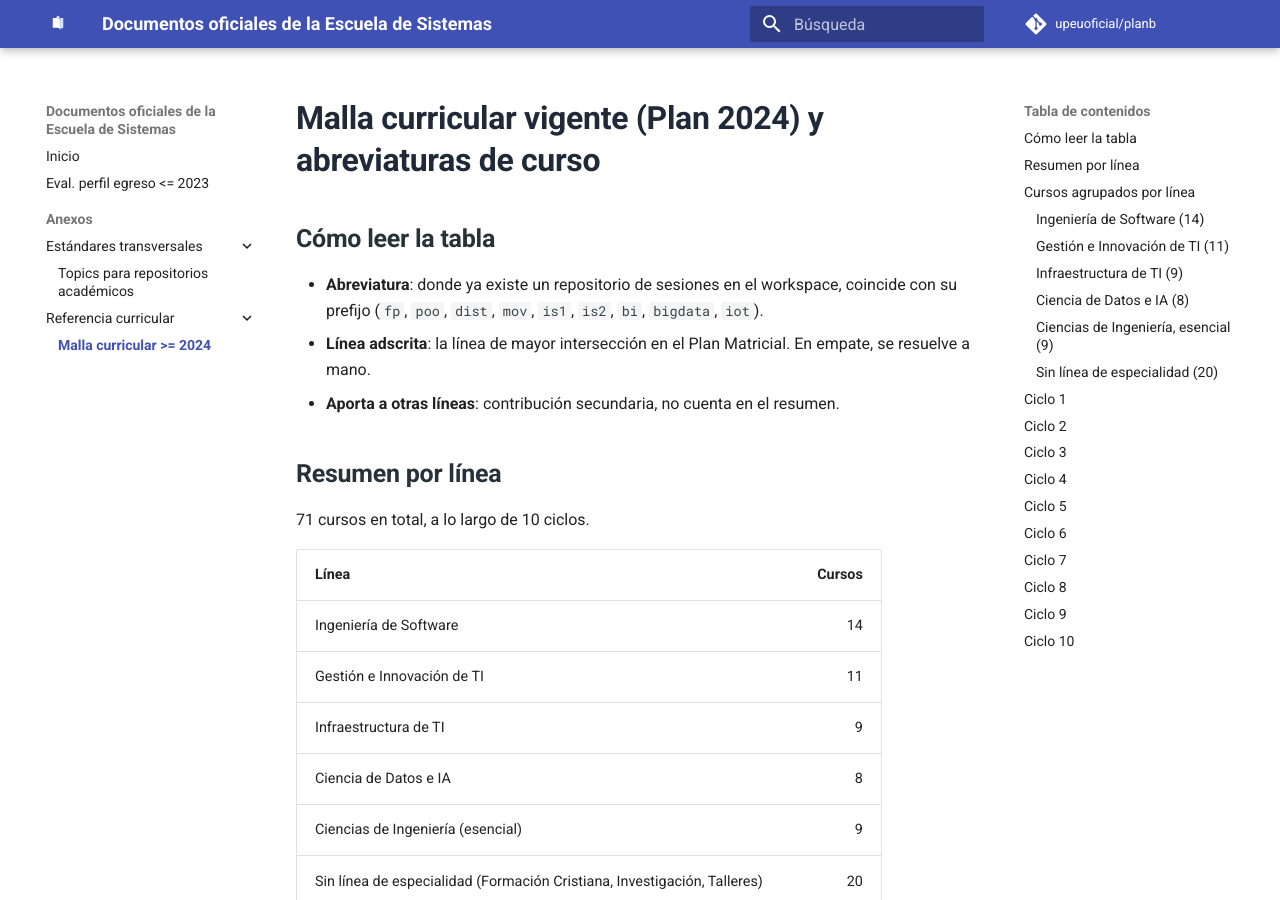
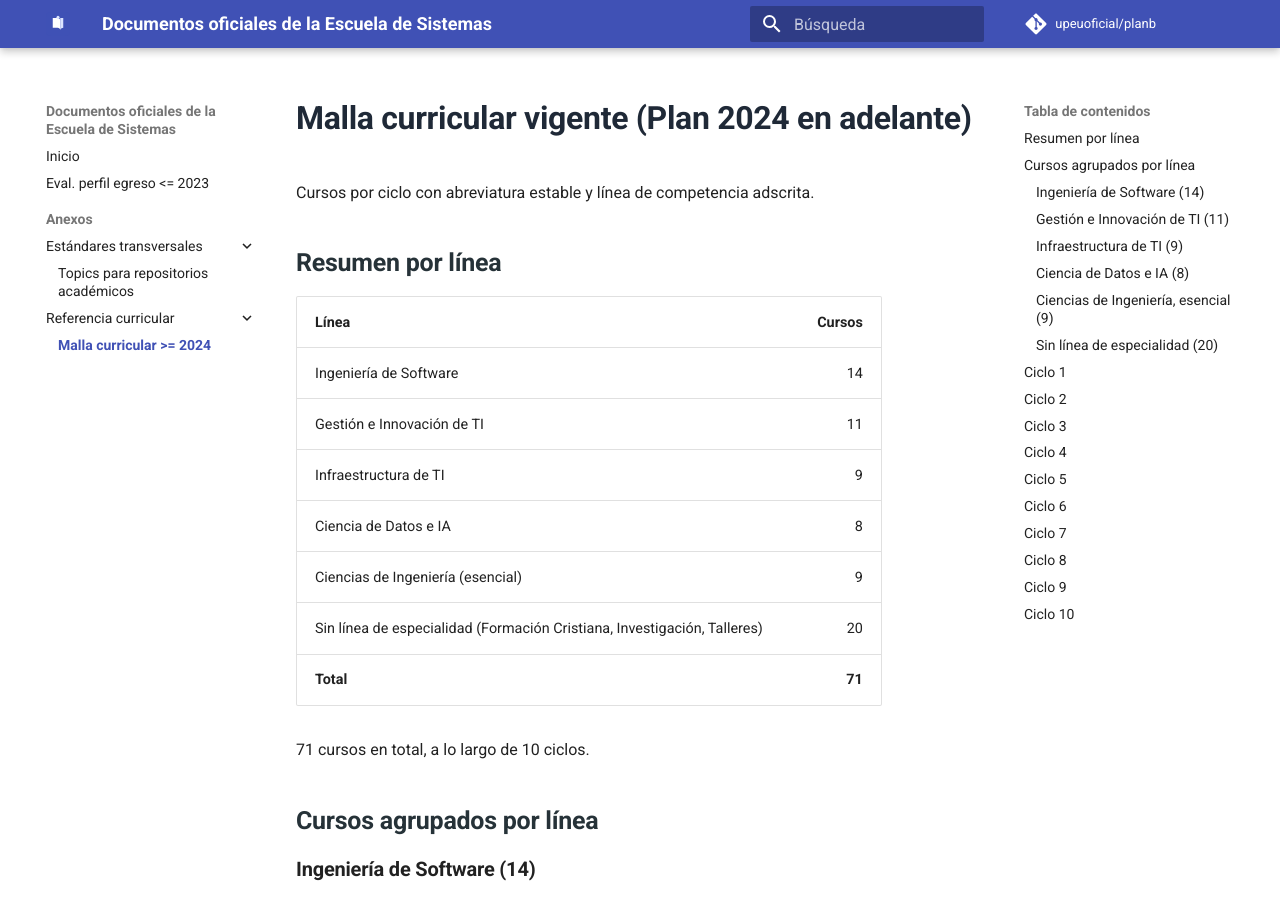
Before and after one commit to upeuoficial/planb, an MkDocs documentation site: the page built from docs/anexos/malla-curricular-2024.md, in a window 1280 px wide and 900 px high. Built offline with MkDocs 1.6.1 and Material for MkDocs 9.7.7, drawn with Linux system fonts in a browser that asks for light colours; comment, search, counter and statistics services are not loaded.

Commit message:
plan 2024+

```diff
--- a/docs/anexos/malla-curricular-2024.md
+++ b/docs/anexos/malla-curricular-2024.md
@@ -1,14 +1,8 @@
-# Malla curricular vigente (Plan 2024) y abreviaturas de curso
+# Malla curricular vigente (Plan 2024 en adelante)
 
-## Cómo leer la tabla
-
-- **Abreviatura**: donde ya existe un repositorio de sesiones en el workspace, coincide con su prefijo (`fp`, `poo`, `dist`, `mov`, `is1`, `is2`, `bi`, `bigdata`, `iot`).
-- **Línea adscrita**: la línea de mayor intersección en el Plan Matricial. En empate, se resuelve a mano.
-- **Aporta a otras líneas**: contribución secundaria, no cuenta en el resumen.
+Cursos por ciclo con abreviatura estable y línea de competencia adscrita.
 
 ## Resumen por línea
-
-71 cursos en total, a lo largo de 10 ciclos.
 
 | Línea | Cursos |
 | --- | ---: |
@@ -19,6 +13,8 @@
 | Ciencias de Ingeniería (esencial) | 9 |
 | Sin línea de especialidad (Formación Cristiana, Investigación, Talleres) | 20 |
 | **Total** | **71** |
+
+71 cursos en total, a lo largo de 10 ciclos.
 
 ## Cursos agrupados por línea
 
```
